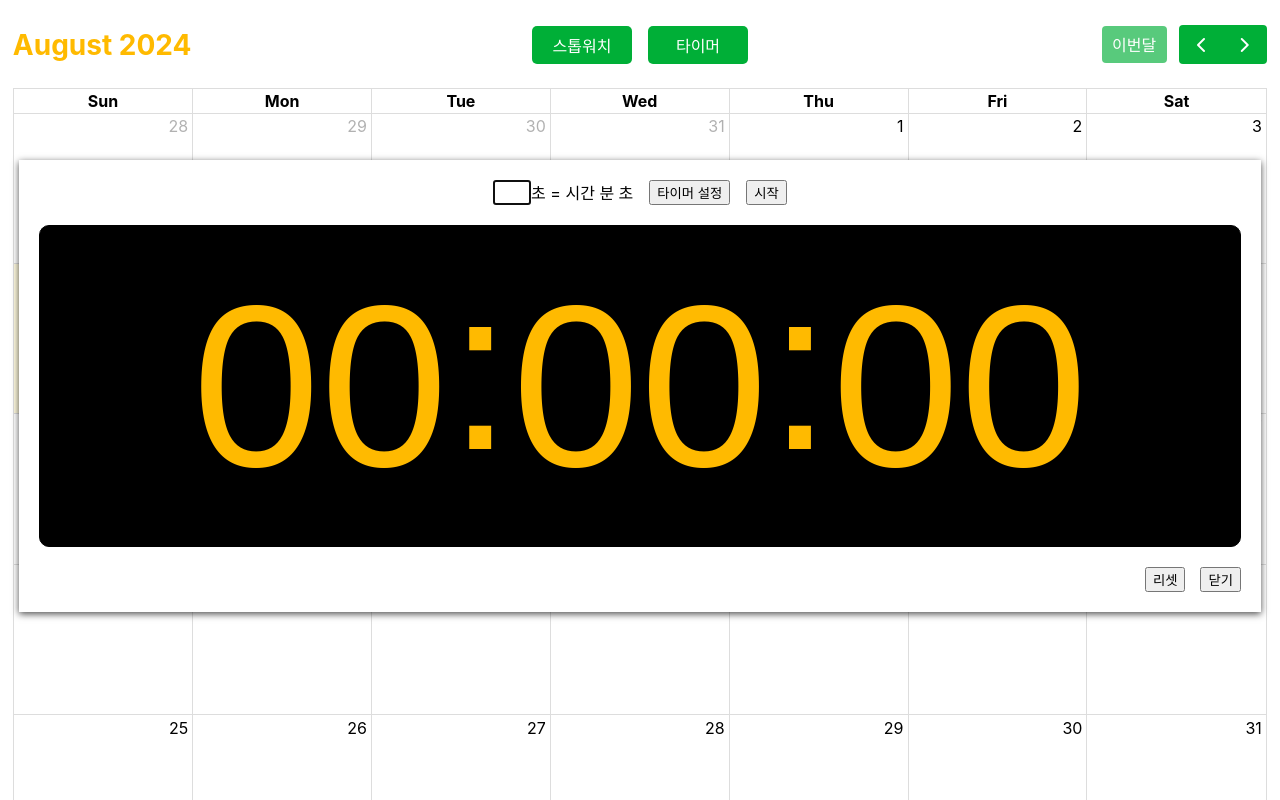
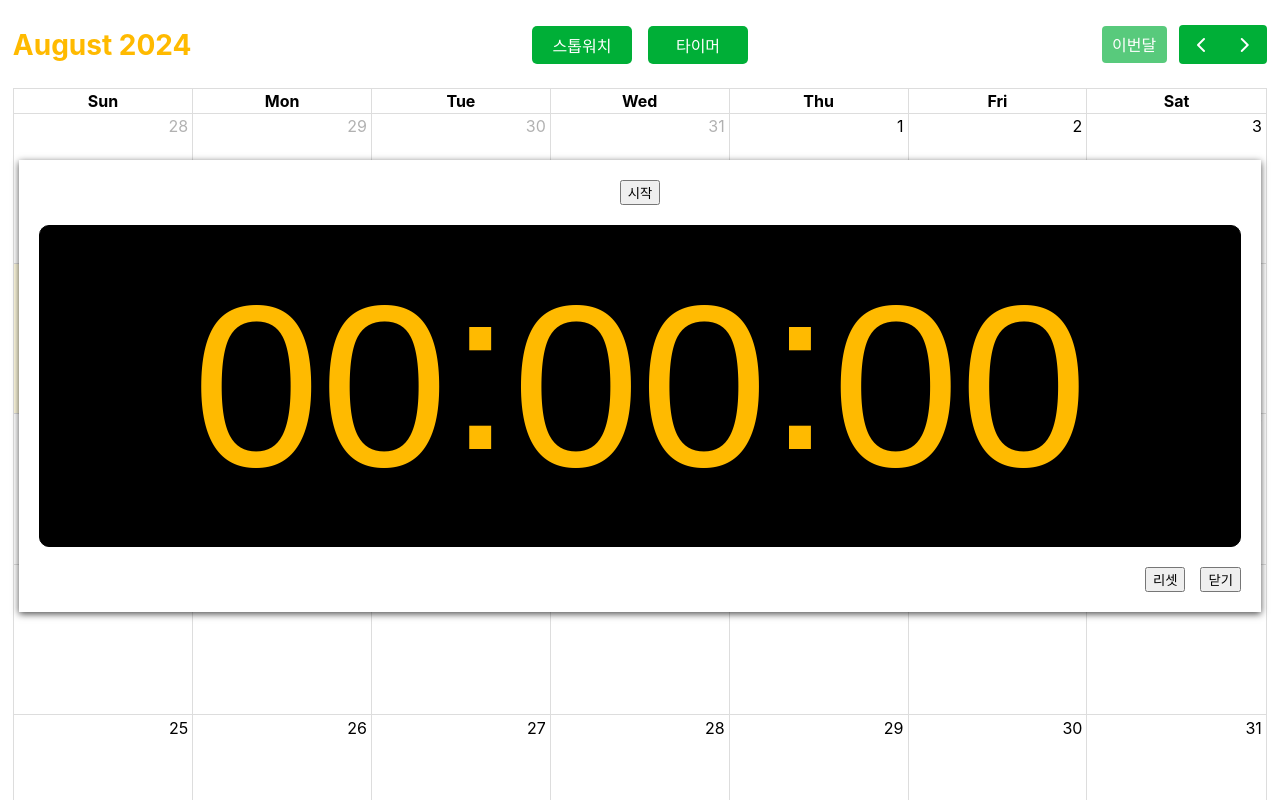
Before and after one commit to kim-src/fitness-calendar, a React (Create React App) app: page / in a window 1280 px wide. Both pictures are taken after a click on the button "스톱워치". Shown: the top 800 px of the page. Built offline with nearby package versions, Linux system fonts and the light colour scheme.

Commit message:
2024-08-13 09:37 스톱워치 기능 추가함(FitnessStopwatch.jsx); 타이머 컴포넌트의 코드에서 시간 계산하는 로직 관련 코드를 제외시킴

```diff
--- /dev/null
+++ b/src/assets/css/fitness-stopwatch.css
@@ -0,0 +1,16 @@
+.stopwatchDisplay {
+    display: flex;
+    justify-content: center;
+    align-items: center;
+
+    font-family: Arial;
+    color: #ffba00;
+    font-size: 230px;
+    background: black;
+    padding: 5%;
+    border-radius: 5px;
+}
+
+.colon {
+    margin-bottom: 3%;
+}
--- /dev/null
+++ b/src/components/FitnessStopwatch.jsx
@@ -0,0 +1,115 @@
+import React, { Fragment, useEffect, useState } from 'react';
+import '../assets/css/fitness-stopwatch.css'
+
+function FitnessStopwatch({onClose}) {
+
+    const [initialTime, setInitialTime] = useState(0);
+    const [isActive, setIsActive] = useState(false);
+
+    // reset 함수 정의
+    const reset = () => {
+        // deliveredTime 초기화
+        setInitialTime(0);
+        // isActive 상태를 false로 전환
+        setIsActive(false);
+    };
+
+    // toggle 함수 정의
+    const toggle = () => {
+        // 현재의 isActive 상태와 반대로 전환
+        // 예를들어 현재 false인 경우 true로 전환
+        setIsActive(!isActive);
+    };
+
+    // useEffect = 부수 효과(side effects) 수행 목적
+    // 컴포넌트의 렌더링이 완료된 후 실행
+    // 종속성 배열에 따라 실행 조건이 결정되는 것이 특징
+    // 예를들면, 의존성을 부여한 것의 상태가 변경되면 실행
+    useEffect(() => {
+        // interval의 초기값을 null로 설정
+        let interval = null;
+        // 스톱워치를 실행하고 싶을 경우
+        if(isActive) {
+            interval = setInterval(() => {
+                setInitialTime(initialTime => initialTime + 1);
+            }, 1000);
+        // 스톱워치 실행을 중지하고 싶을 경우
+        } else if(!isActive && initialTime !== 0) {
+            clearInterval(interval);
+        }
+        return () => clearInterval(interval);
+        // isActive, initialTime 의존성 부여
+        // isActive의 상태가 true에서 false로 전환 시 실행 중지
+        // initialTime 값이 변경되면 useEffect 재실행
+    }, [isActive, initialTime]);
+
+    /* 스톱워치 숫자 표시 형식 */
+    function formatTime(initialTime) {
+        const hours = Math.floor(initialTime / 3600);
+        const minutes = Math.floor((initialTime % 3600) / 60);
+        const seconds = initialTime % 60;
+
+        return (
+            <Fragment>
+                <div>{hours.toString().padStart(2, '0')}</div>
+                <span className='colon'>:</span>
+                <div>{minutes.toString().padStart(2, '0')}</div>
+                <span className='colon'>:</span>
+                <div>{seconds.toString().padStart(2, '0')}</div>
+            </Fragment>
+        )
+    };
+
+    return (
+        <div>
+            <div
+                style={{
+                    // 상단으로부터 20%, 좌측으로부터 50% 위치에 고정
+                    position : 'absolute',
+                    top: '20%',
+                    left: '50%',
+                    // 컴포넌트의 너비에 상관없이 항상 중앙에 위치하도록 설정
+                    transform: 'translateX(-50%)',
+                    background: 'white',
+                    padding: '20px',
+                    boxShadow: '0 2px 7px rgba(0,0,0,0.7)',
+                    // z-index 값 조정
+                    zIndex: 1000
+                }}
+            >
+                {/* 스톱워치 설정 영역 */}
+                <div style={{display:'flex', justifyContent:'center'}}>
+                    <button onClick={toggle}>{isActive ? '정지' : '시작'}</button>
+                </div>
+
+                <br/>
+
+                {/* 스톱워치 표시 영역 */}
+                <div className='stopwatchMain' style={{display:'flex', justifyContent:'center'}}>
+                    <div
+                        className='stopwatchDisplay'
+                        style={{
+                            width: '1200px',
+                            height: '200px',
+                            borderRadius: '10px',
+                            border: '1px solid black',
+                        }}
+                    >
+                        {formatTime(initialTime)}
+                    </div>
+                </div>
+
+                <br/>
+
+                {/* 스톱워치 footer 영역 */}
+                <div style={{display:'flex', justifyContent:'flex-end'}}>
+                    <button onClick={reset}>리셋</button>
+                    <span style={{marginRight:'15px'}}/>
+                    <button onClick={onClose}>닫기</button>
+                </div>
+            </div>
+        </div>
+    );
+}
+
+export default FitnessStopwatch;
--- a/src/components/FitnessTimer.jsx
+++ b/src/components/FitnessTimer.jsx
@@ -38,12 +38,12 @@ function FitnessTimer({onClose}) {
     useEffect(() => {
         // interval의 초기값을 null로 설정
         let interval = null;
-        // 타이머가 실행하고 싶을 경우
+        // 타이머를 실행하고 싶을 경우
         if(isActive) {
             interval = setInterval(() => {
                 setDeliveredTime(deliveredTime => deliveredTime - 1);
             }, 1000);
-        // 타이머가 실행을 중지하고 싶을 경우
+        // 타이머 실행을 중지하고 싶을 경우
         } else if(!isActive && deliveredTime !== 0) {
             clearInterval(interval);
         }
--- a/src/pages/MyCalendar.jsx
+++ b/src/pages/MyCalendar.jsx
@@ -6,6 +6,7 @@ import '../assets/css/calendar.css'
 import '../assets/css/time-button.css'
 import Editor from '../components/Editor'
 import FitnessItem from '../components/FitnessItem'
+import FitnessStopwatch from '../components/FitnessStopwatch'
 import FitnessTimer from '../components/FitnessTimer'
 
 function MyCalendar(props) {
@@ -19,6 +20,8 @@ function MyCalendar(props) {
     const [selectedDate, setSelectedDate] = useState(null);
     // showEditor = Editor 컴포넌트의 상태를 저장하는 상태 변수
     const [showEditor, setShowEditor] = useState(false);
+    // showStopwatch = FitnessStopwatch 컴포넌트의 상태를 저장하는 상태 변수
+    const [showStopwatch, setShowStopwatch] = useState(false);
     // showTimer = FitnessTimer 컴포넌트의 상태를 저장하는 상태 변수
     const [showTimer, setShowTimer] = useState(false);
     // id 부여를 위한 useRef 훅 사용
@@ -36,6 +39,10 @@ function MyCalendar(props) {
     // 비어있는 소괄호 = 실행될 예정이라는 의미
     const goFitnessTimer = () => {
         setShowTimer(true);
+    }
+
+    const goFitnessStopwatch = () => {
+        setShowStopwatch(true);
     }
 
     // Editor.jsx에서 title이 입력될 경우 실행
@@ -115,7 +122,7 @@ function MyCalendar(props) {
             <div className='time-button'>
                 <button
                     className='stopwatch-button'
-                    onClick={goFitnessTimer}
+                    onClick={goFitnessStopwatch}
                 >스톱워치</button>
                 <button
                     className='timer-button'
@@ -152,6 +159,14 @@ function MyCalendar(props) {
                 ></Editor>
             }
 
+            {/* showStopwatch의 상태가 true일 경우 FitnessStopwatch 컴포넌트 렌더링 */}
+            {showStopwatch &&
+                <FitnessStopwatch
+                    // onClose prop = 익명 함수로 setShowTimer 상태를 false로 설정
+                    onClose={() => setShowStopwatch(false)}
+                ></FitnessStopwatch>
+            }
+
             {/* showTimer의 상태가 true일 경우 FitnessTimer 컴포넌트 렌더링 */}
             {showTimer &&
                 <FitnessTimer
```
